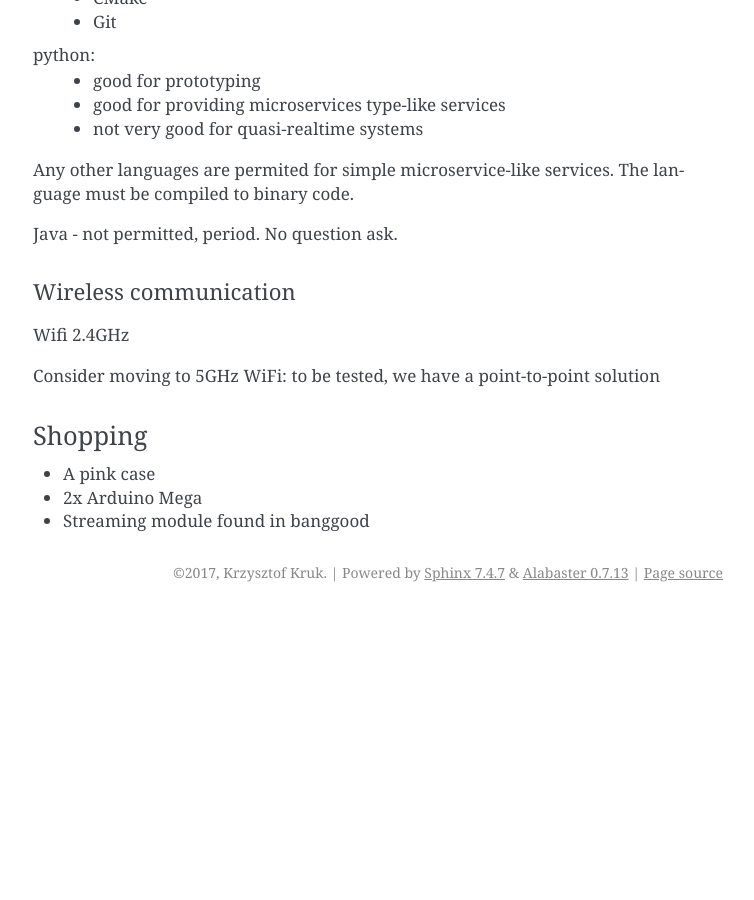
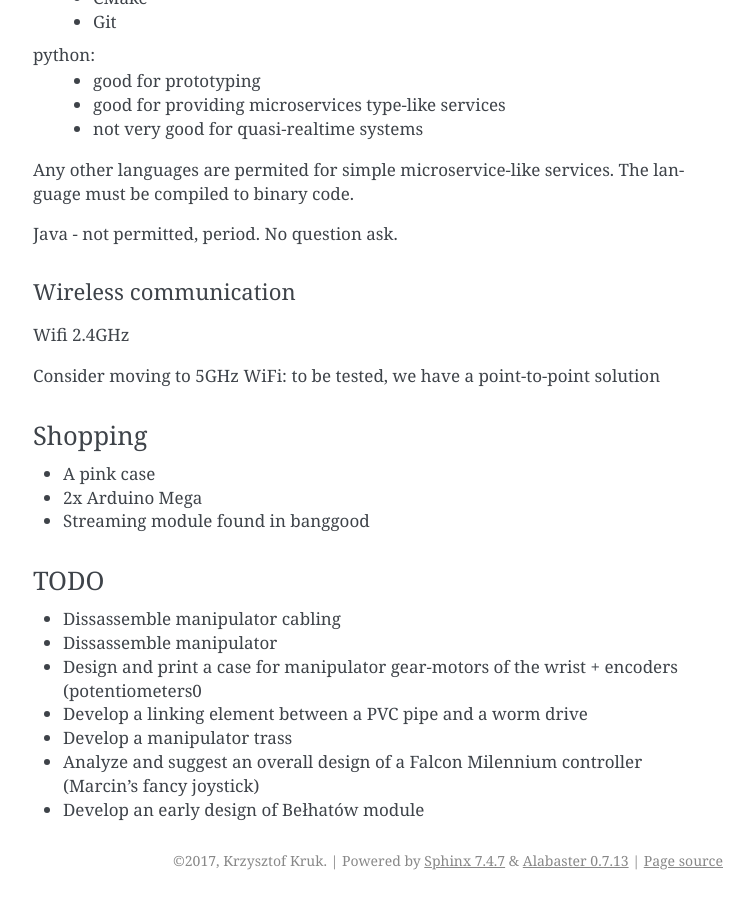
Before and after one commit to krkruk/OrionDoc, a Sphinx documentation site: the page built from source/documents/minutes_of_meeting/2018-09-29.rst, in a window 1280 px wide and 900 px high, scrolled down 5481 px. Shown: the whole window, without its empty margins (387-1141 px from the left). Built offline with Sphinx 7.4.7, drawn with Linux system fonts in a browser that asks for light colours; before the commit the page ends 6093 px from its top, so only the background shows below that.

Commit message:
Add TODO list in minutes, thank's to Marcin

```diff
--- a/source/documents/minutes_of_meeting/2018-09-29.rst
+++ b/source/documents/minutes_of_meeting/2018-09-29.rst
@@ -231,3 +231,14 @@
 * A pink case
 * 2x Arduino Mega
 * Streaming module found in banggood
+
+TODO
+--------------------------------------------------------------------------------
+
+* Dissassemble manipulator cabling
+* Dissassemble manipulator
+* Design and print a case for manipulator gear-motors of the wrist + encoders (potentiometers0
+* Develop a linking element between a PVC pipe and a worm drive
+* Develop a manipulator trass
+* Analyze and suggest an overall design of a Falcon Milennium controller (Marcin's fancy joystick)
+* Develop an early design of Bełhatów module
```
